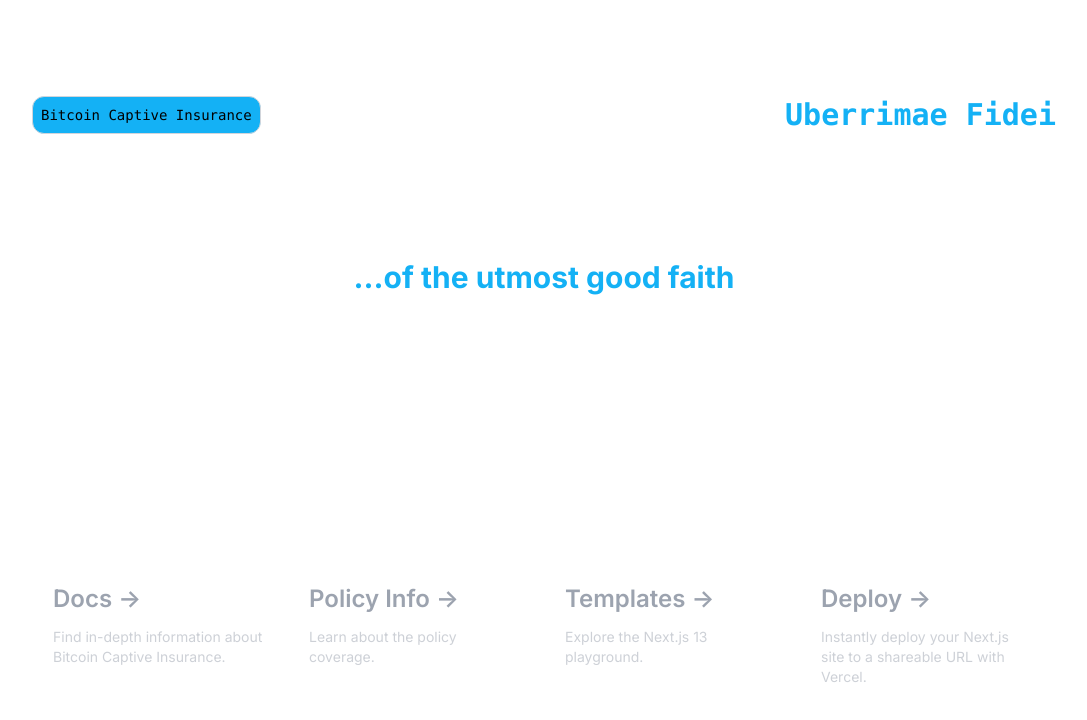
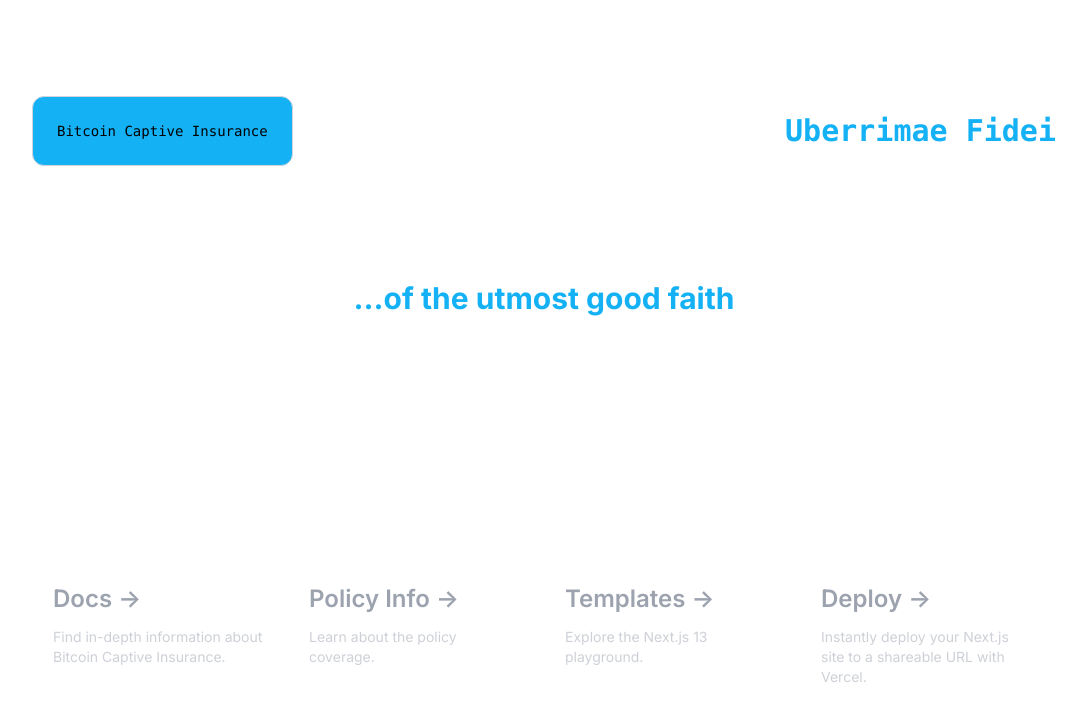
Before and after one commit to Enjoyweaver/Bitcoin, a Next.js app: page / in a window 1280 px wide. Shown: the top 720 px of the page, without its empty margins (96-1183 px from the left). Built offline with nearby package versions, Linux system fonts and the light colour scheme.

Commit message:
Update page.tsx

```diff
--- a/app/page.tsx
+++ b/app/page.tsx
@@ -5,7 +5,7 @@
     <main className="flex min-h-screen flex-col items-center justify-between p-24">
       <div className="z-10 max-w-5xl w-full items-center justify-between font-mono text-sm lg:flex">
           <p
-            className="fixed left-0 top-0 flex w-full justify-center border-b border-gray-300 pb-6 pt-8 backdrop-blur-2xl dark:border-neutral-800 lg:static lg:w-auto  lg:rounded-xl lg:border lg:p-2"
+            className="fixed left-0 top-0 flex w-full justify-center border-b border-gray-300 pb-6 pt-8 backdrop-blur-2xl dark:border-neutral-800 lg:static lg:w-auto  lg:rounded-xl lg:border lg:p-6"
             style={{
               backgroundColor: "#14B1F5", // Set the background color
             }}
```
